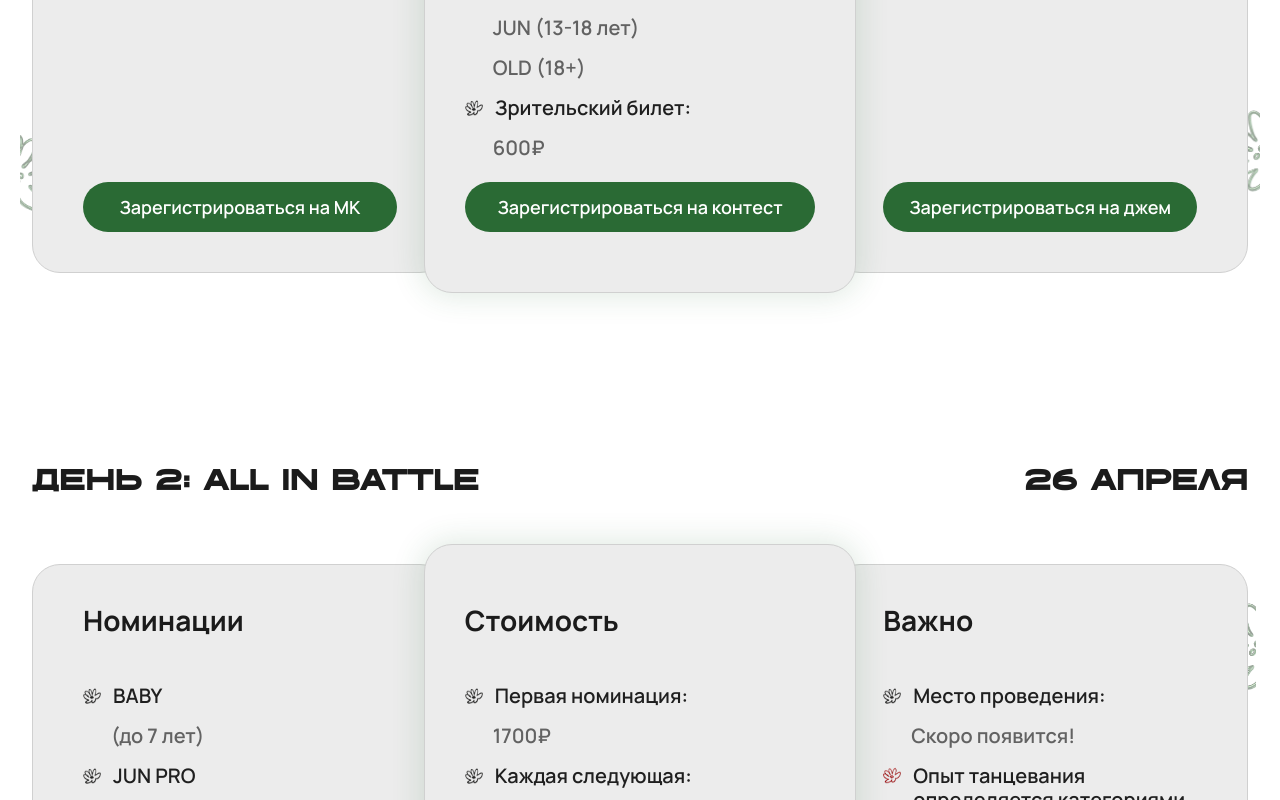
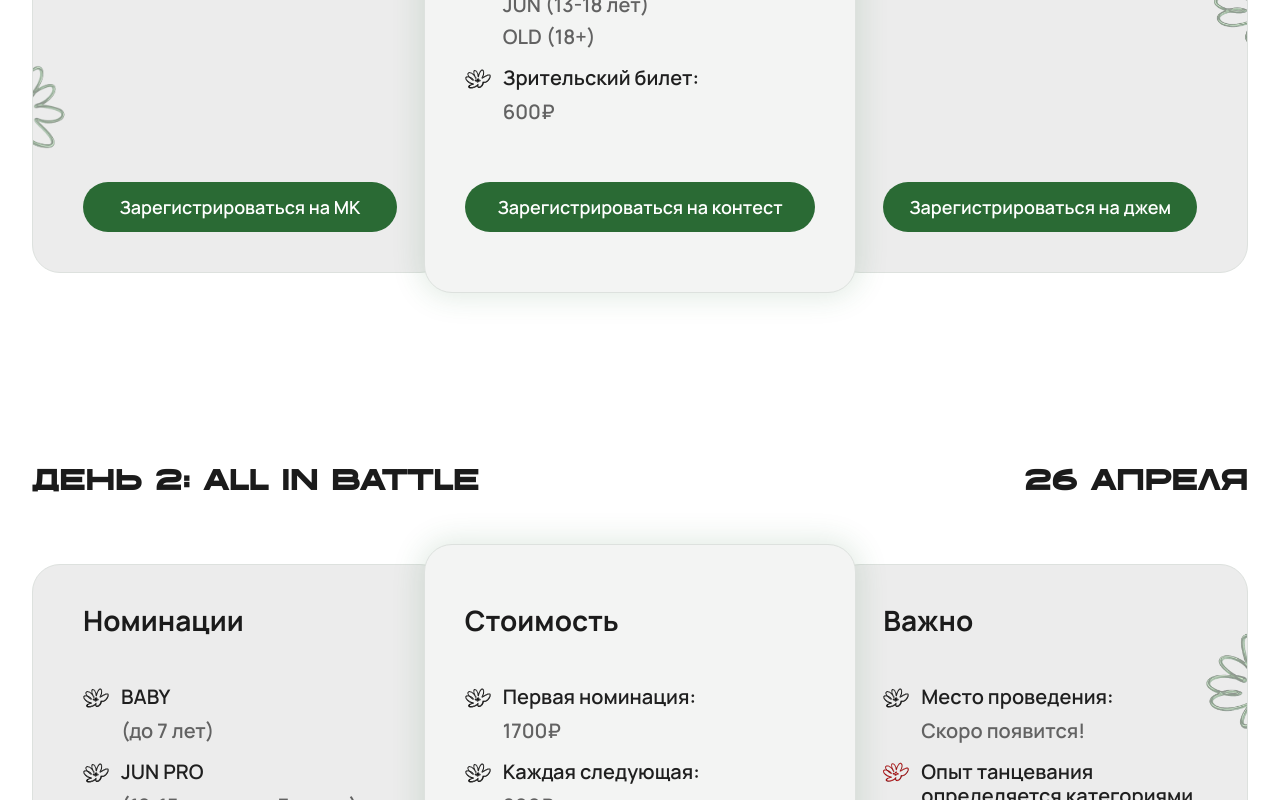
Before and after one commit to FibEli3/ALL-IN-BATTLE, a Next.js app: page / in a window 1280 px wide. Shown: the part 5180-5980 px from the top of the page. Built offline with nearby package versions, Linux system fonts and the light colour scheme.

Commit message:
style: rebuild day list layout with grouped bullets and in-card decor

```diff
--- a/src/app/page.tsx
+++ b/src/app/page.tsx
@@ -8,6 +8,23 @@ type PersonCardProps = {
   imageClass?: string;
   orderClass?: string;
   textRotateClass?: string;
+};
+
+type BulletTone = "black" | "red";
+
+type DayListItem = {
+  bullet: BulletTone;
+  title: string;
+  details?: string[];
+};
+
+type DayCard = {
+  title: string;
+  price?: string;
+  items: DayListItem[];
+  button?: string;
+  variant: "side" | "center";
+  decor?: "left-bottom" | "right-mid" | "right-top";
 };
 
 const navItems = [
@@ -85,31 +102,33 @@ const mcs: PersonCardProps[] = [
   },
 ];
 
-const dayOneCards = [
+const dayOneCards: DayCard[] = [
   {
     title: "Мастер-Класс от RASH THE FLOW",
     price: "2900₽",
-    points: [
-      { text: "Длительность:", bullet: "black", tone: "primary" },
-      { text: "1,5 часа", bullet: "none", tone: "muted" },
+    items: [
+      {
+        bullet: "black",
+        title: "Длительность:",
+        details: ["1,5 часа"],
+      },
     ],
     button: "Зарегистрироваться на МК",
     variant: "side",
+    decor: "left-bottom",
   },
   {
     title: "Contest 3x3",
     price: "900₽",
-    points: [
-      { text: "Судит:", bullet: "black", tone: "primary" },
-      { text: "RASH", bullet: "none", tone: "muted" },
-      { text: "Играют:", bullet: "black", tone: "primary" },
-      { text: "BAMBOOK/WHYDEAP", bullet: "none", tone: "muted" },
-      { text: "Номинации:", bullet: "black", tone: "primary" },
-      { text: "KIDS (до 12 лет)", bullet: "none", tone: "muted" },
-      { text: "JUN (13-18 лет)", bullet: "none", tone: "muted" },
-      { text: "OLD (18+)", bullet: "none", tone: "muted" },
-      { text: "Зрительский билет:", bullet: "black", tone: "primary" },
-      { text: "600₽", bullet: "none", tone: "muted" },
+    items: [
+      { bullet: "black", title: "Судит:", details: ["RASH"] },
+      { bullet: "black", title: "Играют:", details: ["BAMBOOK/WHYDEAP"] },
+      {
+        bullet: "black",
+        title: "Номинации:",
+        details: ["KIDS (до 12 лет)", "JUN (13-18 лет)", "OLD (18+)"],
+      },
+      { bullet: "black", title: "Зрительский билет:", details: ["600₽"] },
     ],
     button: "Зарегистрироваться на контест",
     variant: "center",
@@ -117,76 +136,63 @@ const dayOneCards = [
   {
     title: "JAM",
     price: "600₽",
-    points: [
-      { text: "Играют:", bullet: "black", tone: "primary" },
-      { text: "BAMBOOK/WHYDEAP", bullet: "none", tone: "muted" },
+    items: [
+      { bullet: "black", title: "Играют:", details: ["BAMBOOK/WHYDEAP"] },
       {
-        text: "Участникам Мастер-Класса/Contest 3x3 – джем бесплатный",
         bullet: "red",
-        tone: "primary",
+        title: "Участникам Мастер-Класса/Contest 3x3 – джем бесплатный",
       },
     ],
     button: "Зарегистрироваться на джем",
     variant: "side",
+    decor: "right-mid",
   },
 ];
 
-const dayTwoColumns = [
+const dayTwoColumns: DayCard[] = [
   {
     title: "Номинации",
-    points: [
-      { text: "BABY", bullet: "black", tone: "primary" },
-      { text: "(до 7 лет)", bullet: "none", tone: "muted" },
-      { text: "JUN PRO", bullet: "black", tone: "primary" },
-      { text: "(12-15 лет, опыт 3+ года)", bullet: "none", tone: "muted" },
-      { text: "KIDS BEG", bullet: "black", tone: "primary" },
-      { text: "(7-11 лет, до 3 лет обучения)", bullet: "none", tone: "muted" },
-      { text: "BEG 16+", bullet: "black", tone: "primary" },
-      { text: "(до 3-х лет обучения)", bullet: "none", tone: "muted" },
-      { text: "KIDS PRO", bullet: "black", tone: "primary" },
-      { text: "(7-11 лет, опыт 3+ года)", bullet: "none", tone: "muted" },
-      { text: "PRO 16+", bullet: "black", tone: "primary" },
-      { text: "(опыт 3+ года)", bullet: "none", tone: "muted" },
-      { text: "JUN BEG", bullet: "black", tone: "primary" },
-      { text: "(12-15 лет, до 3-х лет обучения)", bullet: "none", tone: "muted" },
+    items: [
+      { bullet: "black", title: "BABY", details: ["(до 7 лет)"] },
+      { bullet: "black", title: "JUN PRO", details: ["(12-15 лет, опыт 3+ года)"] },
+      { bullet: "black", title: "KIDS BEG", details: ["(7-11 лет, до 3 лет обучения)"] },
+      { bullet: "black", title: "BEG 16+", details: ["(до 3-х лет обучения)"] },
+      { bullet: "black", title: "KIDS PRO", details: ["(7-11 лет, опыт 3+ года)"] },
+      { bullet: "black", title: "PRO 16+", details: ["(опыт 3+ года)"] },
+      { bullet: "black", title: "JUN BEG", details: ["(12-15 лет, до 3-х лет обучения)"] },
     ],
     variant: "side",
   },
   {
     title: "Стоимость",
-    points: [
-      { text: "Первая номинация:", bullet: "black", tone: "primary" },
-      { text: "1700₽", bullet: "none", tone: "muted" },
-      { text: "Каждая следующая:", bullet: "black", tone: "primary" },
-      { text: "800₽", bullet: "none", tone: "muted" },
-      { text: "Зрительский билет:", bullet: "black", tone: "primary" },
-      { text: "600₽", bullet: "none", tone: "muted" },
+    items: [
+      { bullet: "black", title: "Первая номинация:", details: ["1700₽"] },
+      { bullet: "black", title: "Каждая следующая:", details: ["800₽"] },
+      { bullet: "black", title: "Зрительский билет:", details: ["600₽"] },
     ],
     variant: "center",
     button: "Зарегистрироваться на баттл",
   },
   {
     title: "Важно",
-    points: [
-      { text: "Место проведения:", bullet: "black", tone: "primary" },
-      { text: "Скоро появится!", bullet: "none", tone: "muted" },
+    items: [
+      { bullet: "black", title: "Место проведения:", details: ["Скоро появится!"] },
       {
-        text: "Опыт танцевания определяется категориями BEG (начинающие до 3х лет обучения), PRO (более 3х лет обучения). Организаторы вправе самостоятельно перевести вас в другую категорию при несоответствии уровня BEG/PRO.",
         bullet: "red",
-        tone: "primary",
+        title:
+          "Опыт танцевания определяется категориями BEG (начинающие до 3х лет обучения), PRO (более 3х лет обучения). Организаторы вправе самостоятельно перевести вас в другую категорию при несоответствии уровня BEG/PRO.",
       },
       {
-        text: "После того, как вы отправили заявку и зарегистрировались, номинацию поменять нельзя!",
         bullet: "red",
-        tone: "primary",
+        title: "После того, как вы отправили заявку и зарегистрировались, номинацию поменять нельзя!",
       },
       {
-        text: "Возврат денежных средств за участие возможен до 17.04.26 включительно",
         bullet: "red",
-        tone: "primary",
+        title: "Возврат денежных средств за участие возможен до 17.04.26 включительно",
       },
     ],
     variant: "side",
+    decor: "right-top",
   },
 ];
 
@@ -249,9 +255,9 @@ function FlowerMark({ warning = false }: { warning?: boolean }) {
     <Image
       src={warning ? "/decor/flower-bullet-red.png" : "/decor/flower-bullet-black.png"}
       alt=""
-      width={18}
-      height={18}
-      className="mt-[2px] h-[18px] w-[18px] shrink-0"
+      width={26}
+      height={23}
+      className="mt-[1px] h-[23px] w-[26px] shrink-0"
     />
   );
 }
@@ -379,20 +385,6 @@ export default function Home() {
 
       <section id="day-one" className="mx-auto w-full max-w-[1440px] px-5 py-10 md:px-8 md:py-16">
         <div className="relative px-2 py-6 md:px-0">
-          <Image
-            src="/decor/flower-side-left.png"
-            alt=""
-            width={120}
-            height={120}
-            className="pointer-events-none absolute -left-3 bottom-20 hidden w-[88px] opacity-85 md:block"
-          />
-          <Image
-            src="/decor/flower-side-right.png"
-            alt=""
-            width={120}
-            height={120}
-            className="pointer-events-none absolute -right-3 bottom-[72px] hidden w-[92px] opacity-85 md:block"
-          />
           <header className="mb-12 flex items-start justify-between gap-4 text-[30px] font-display font-black uppercase leading-[0.9] tracking-tight text-[#1b1b1b]">
             <h2>День 1: Workshop / Jam / Contest</h2>
             <p>25 апреля</p>
@@ -401,10 +393,10 @@ export default function Home() {
             {dayOneCards.map((card) => (
               <article
                 key={card.title}
-                className={`flex flex-col rounded-[28px] border border-[#d0d0d0] bg-[#ececec] ${
+                className={`relative flex flex-col overflow-hidden rounded-[28px] border border-[#dde1de] ${
                   card.variant === "center"
-                    ? "z-20 w-full px-[40px] py-[60px] md:w-[464px] md:min-h-[760px] md:shadow-[0_0_30px_3px_rgba(41,108,51,0.15)]"
-                    : "z-10 w-full px-[50px] py-[40px] md:mt-[20px] md:w-[444px] md:min-h-[720px]"
+                    ? "z-20 w-full bg-[#f3f4f3] px-[40px] py-[60px] md:w-[464px] md:min-h-[760px] md:shadow-[0_0_30px_3px_rgba(41,108,51,0.15)]"
+                    : "z-10 w-full bg-[#ececec] px-[50px] py-[40px] md:mt-[20px] md:w-[444px] md:min-h-[720px]"
                 } ${
                   card.variant === "center"
                     ? "md:mx-[-24px]"
@@ -418,17 +410,40 @@ export default function Home() {
                 </h3>
                 <p className="mt-6 text-[42px] font-bold leading-none text-[#095d13]">{card.price}</p>
                 <div className="mt-12 space-y-4 text-[20px] font-semibold leading-[1.2] text-[#1f1f1f]">
-                  {card.points.map((line, lineIndex) => (
-                    <div key={`${line.text}-${lineIndex}`} className="flex gap-3">
-                      {line.bullet === "black" || line.bullet === "red" ? (
-                        <FlowerMark warning={line.bullet === "red"} />
-                      ) : (
-                        <span className="w-4" />
-                      )}
-                      <p className={line.tone === "muted" ? "text-[#626262]" : "text-[#1f1f1f]"}>{line.text}</p>
+                  {card.items.map((item, itemIndex) => (
+                    <div key={`${item.title}-${itemIndex}`} className="flex gap-3">
+                      <FlowerMark warning={item.bullet === "red"} />
+                      <div className="pt-[1px]">
+                        <p className="text-[#1f1f1f]">{item.title}</p>
+                        {item.details ? (
+                          <div className="mt-[10px] space-y-2 text-[#626262]">
+                            {item.details.map((detail) => (
+                              <p key={`${item.title}-${detail}`}>{detail}</p>
+                            ))}
+                          </div>
+                        ) : null}
+                      </div>
                     </div>
                   ))}
                 </div>
+                {card.decor === "left-bottom" ? (
+                  <Image
+                    src="/decor/flower-side-left.png"
+                    alt=""
+                    width={110}
+                    height={110}
+                    className="pointer-events-none absolute -left-2 bottom-24 w-[98px] opacity-85"
+                  />
+                ) : null}
+                {card.decor === "right-mid" ? (
+                  <Image
+                    src="/decor/flower-side-right.png"
+                    alt=""
+                    width={110}
+                    height={110}
+                    className="pointer-events-none absolute -right-3 bottom-[170px] w-[100px] opacity-85"
+                  />
+                ) : null}
                 <button className="mt-auto w-full rounded-full bg-[#2a6a34] px-6 py-4 text-[18px] font-semibold leading-none text-white transition hover:bg-[#21562a] whitespace-nowrap">
                   {card.button}
                 </button>
@@ -440,13 +455,6 @@ export default function Home() {
 
       <section id="day-two" className="mx-auto w-full max-w-[1440px] px-5 py-10 md:px-8 md:py-16">
         <div className="relative px-2 py-6 md:px-0">
-          <Image
-            src="/decor/flower-side-right.png"
-            alt=""
-            width={120}
-            height={120}
-            className="pointer-events-none absolute -right-2 top-[96px] hidden w-[98px] opacity-85 md:block"
-          />
           <header className="mb-12 flex items-start justify-between gap-4 text-[30px] font-display font-black uppercase leading-[0.9] tracking-tight text-[#1b1b1b]">
             <h2>День 2: ALL IN BATTLE</h2>
             <p>26 апреля</p>
@@ -455,10 +463,10 @@ export default function Home() {
             {dayTwoColumns.map((column) => (
               <article
                 key={column.title}
-                className={`flex flex-col rounded-[28px] border border-[#d0d0d0] bg-[#ececec] ${
+                className={`relative flex flex-col overflow-hidden rounded-[28px] border border-[#dde1de] ${
                   column.variant === "center"
-                    ? "z-20 w-full px-[40px] py-[60px] md:w-[464px] md:min-h-[760px] md:shadow-[0_0_30px_3px_rgba(41,108,51,0.15)]"
-                    : "z-10 w-full px-[50px] py-[40px] md:mt-[20px] md:w-[444px] md:min-h-[720px]"
+                    ? "z-20 w-full bg-[#f3f4f3] px-[40px] py-[60px] md:w-[464px] md:min-h-[760px] md:shadow-[0_0_30px_3px_rgba(41,108,51,0.15)]"
+                    : "z-10 w-full bg-[#ececec] px-[50px] py-[40px] md:mt-[20px] md:w-[444px] md:min-h-[720px]"
                 } ${
                   column.variant === "center"
                     ? "md:mx-[-24px]"
@@ -469,17 +477,31 @@ export default function Home() {
               >
                 <h3 className="font-body text-[28px] font-bold leading-[1.1]">{column.title}</h3>
                 <div className="mt-12 space-y-4 text-[20px] font-semibold leading-[1.2] text-[#1f1f1f]">
-                  {column.points.map((line, index) => (
-                    <div key={`${line.text}-${index}`} className="flex gap-3">
-                      {line.bullet === "black" || line.bullet === "red" ? (
-                        <FlowerMark warning={line.bullet === "red"} />
-                      ) : (
-                        <span className="w-4" />
-                      )}
-                      <p className={line.tone === "muted" ? "text-[#626262]" : "text-[#1f1f1f]"}>{line.text}</p>
+                  {column.items.map((item, itemIndex) => (
+                    <div key={`${item.title}-${itemIndex}`} className="flex gap-3">
+                      <FlowerMark warning={item.bullet === "red"} />
+                      <div className="pt-[1px]">
+                        <p className="text-[#1f1f1f]">{item.title}</p>
+                        {item.details ? (
+                          <div className="mt-[10px] space-y-2 text-[#626262]">
+                            {item.details.map((detail) => (
+                              <p key={`${item.title}-${detail}`}>{detail}</p>
+                            ))}
+                          </div>
+                        ) : null}
+                      </div>
                     </div>
                   ))}
                 </div>
+                {column.decor === "right-top" ? (
+                  <Image
+                    src="/decor/flower-side-right.png"
+                    alt=""
+                    width={116}
+                    height={116}
+                    className="pointer-events-none absolute -right-2 top-0 w-[108px] opacity-85"
+                  />
+                ) : null}
                 {column.button ? (
                   <button className="mt-auto w-full rounded-full bg-[#2a6a34] px-6 py-4 text-[18px] font-semibold leading-none text-white transition hover:bg-[#21562a] whitespace-nowrap">
                     {column.button}
```
